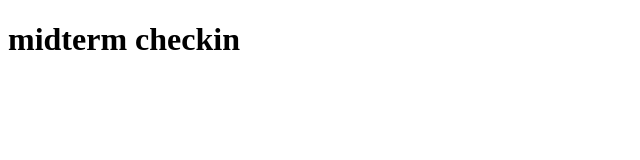
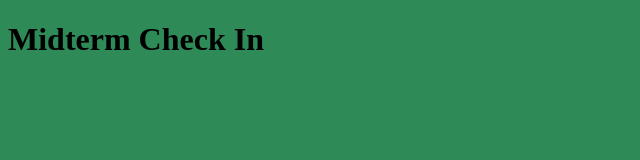
Before and after one commit to HGreen9/Midterm-practice-delete-me, a plain HTML site: page index.html in a window 1280 px wide. Shown: the whole page, without its empty margins (0-640 px from the left). Drawn offline with Linux system fonts and the light colour scheme.

Commit message:
website start

```diff
--- a/index.html
+++ b/index.html
@@ -3,11 +3,16 @@
 <head>
     <meta charset="UTF-8">
     <meta name="viewport" content="width=device-width, initial-scale=1.0">
-    <title>midterm checkin</title>
+    <title>midterm check in</title>
+
+<link rel="stylesheet" href="style.css">
+
+<script src="scrypt.js"></script>
+
 </head>
 <body>
 
-<h1>midterm checkin</h1>
+<h1>midterm check in</h1>
 
 </body>
 </html>
--- a/scrypt.js
+++ b/scrypt.js
@@ -0,0 +1,3 @@
+// This is JavaScript!!!
+
+// alert('Hannah');
--- a/style.css
+++ b/style.css
@@ -0,0 +1,8 @@
+body {
+    background-color: seagreen;
+}
+
+h1 {
+text-transform: capitalize;
+
+}
```
Also changed, not shown: explorefavicon_io 2/android-chrome-192x192.png (added), explorefavicon_io 2/android-chrome-512x512.png (added), explorefavicon_io 2/apple-touch-icon.png (added), explorefavicon_io 2/favicon-16x16.png (added), explorefavicon_io 2/favicon-32x32.png (added), explorefavicon_io 2/favicon.ico (added), explorefavicon_io 2/site.webmanifest (added).
